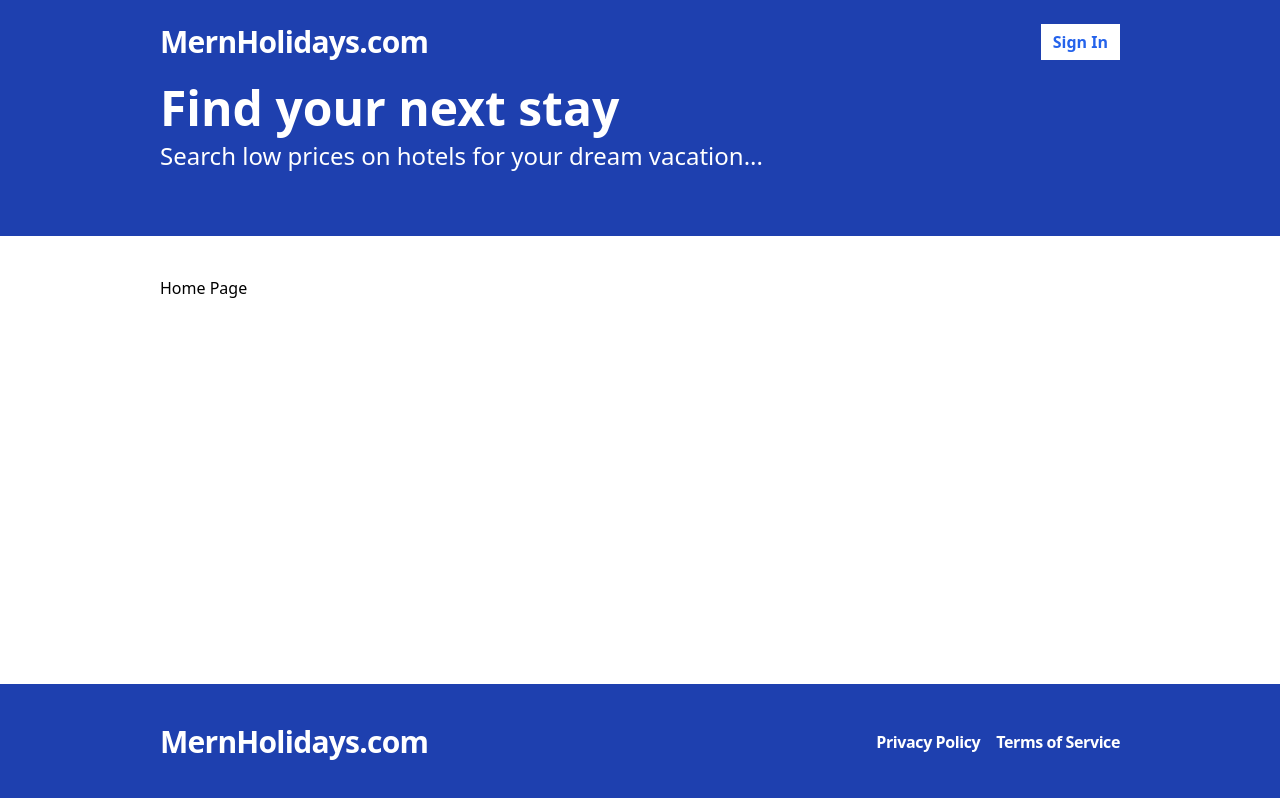
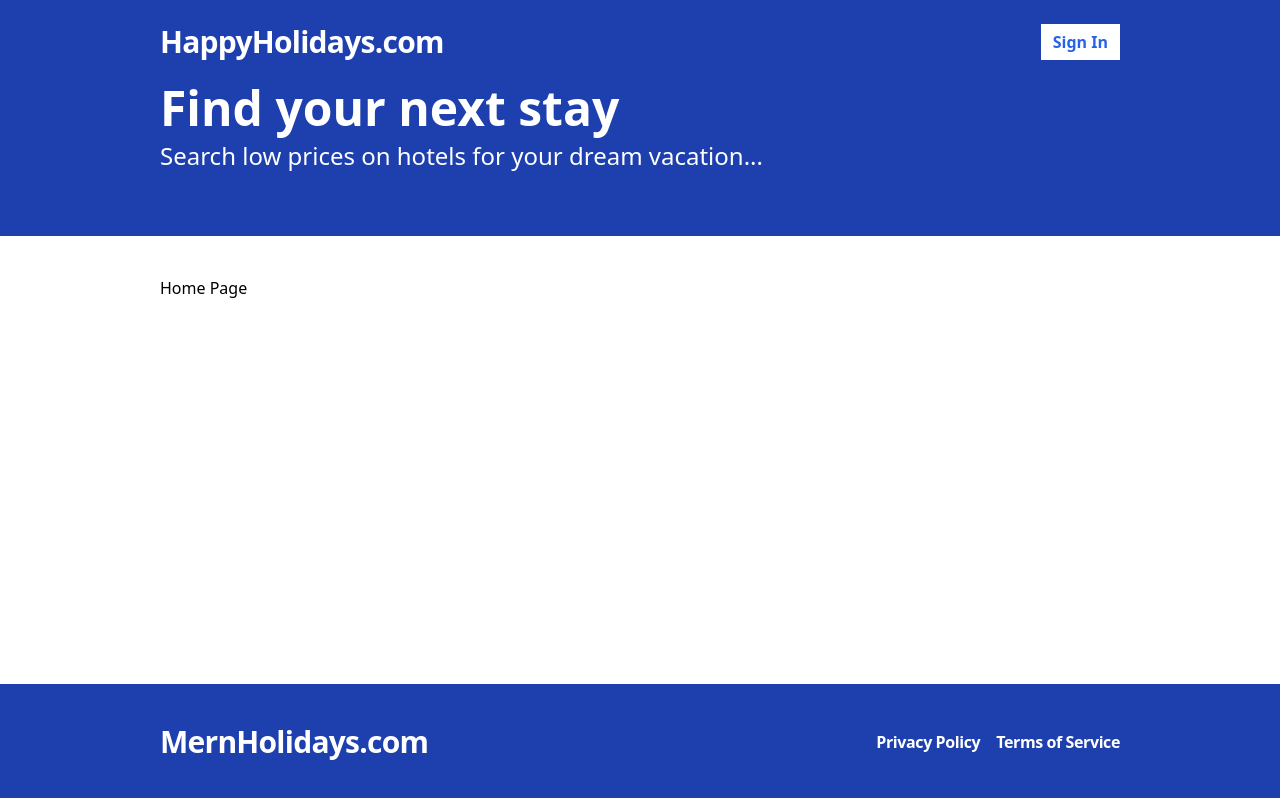
Before and after one commit to Lekkyjay/hotel-client, a React (Vite) app: page / in a window 1280 px wide. Built offline with nearby package versions, Linux system fonts and the light colour scheme; no server answers.

Commit message:
Minor update.

```diff
--- a/src/components/Header.tsx
+++ b/src/components/Header.tsx
@@ -5,13 +5,12 @@ import SignOutButton from './SignOutButton'
 export default function Header() {
   const auth = useAppSelector((state) => state.auth)
   const { isAuth } = auth
-  // const isAuth = true
 
   return (
     <div className="bg-blue-800 py-6">
       <div className="container mx-auto flex justify-between">
         <span className="text-3xl text-white font-bold tracking-tight">
-          <Link to="/">MernHolidays.com</Link>
+          <Link to="/">HappyHolidays.com</Link>
         </span>
         <span className="flex space-x-2">
           {isAuth
```
